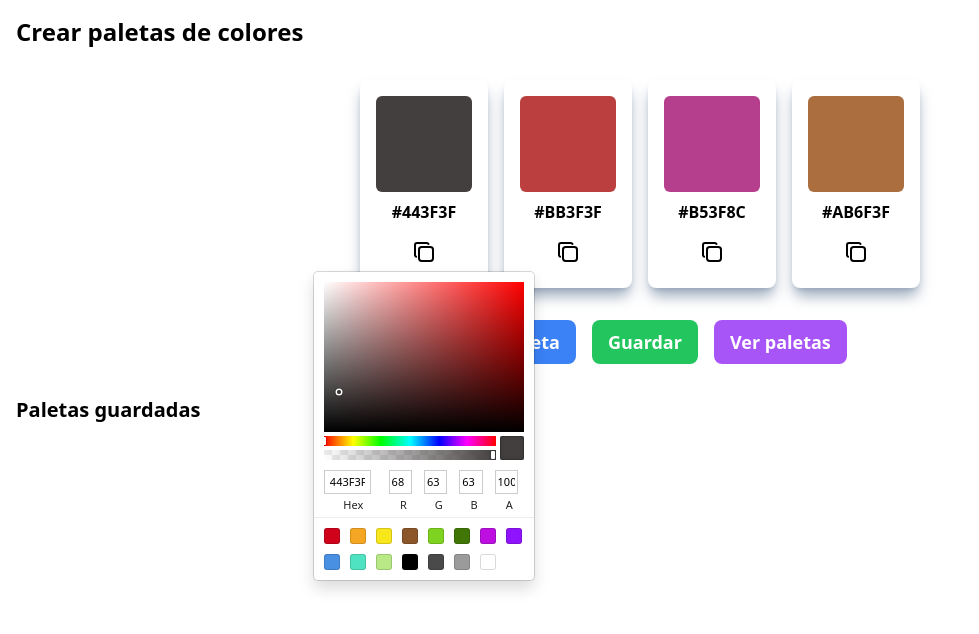
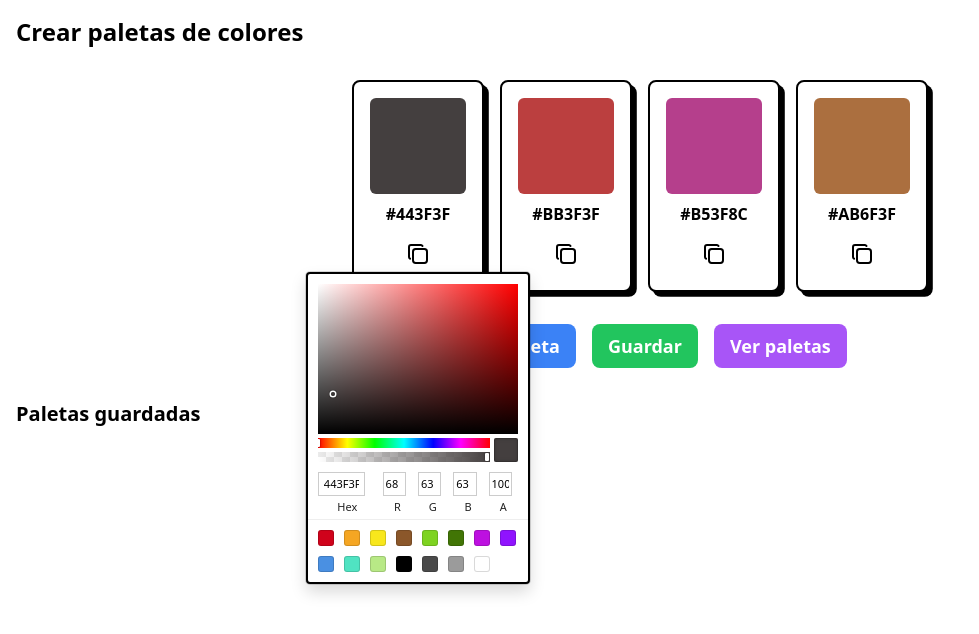
Before and after one commit to DrGomez21/color-generator, a React (Vite) app: page /creator in a window 1280 px wide. Both pictures are taken after a click on the button 424 px from the left and 144 px from the top of the page. Shown: the top 634 px of the page, without its empty margins (0-979 px from the left). Built offline with nearby package versions, Linux system fonts and the light colour scheme.

Commit message:
Se actualizó la UI a un estilo neubrutalism

```diff
--- a/src/components/MuestraColor.tsx
+++ b/src/components/MuestraColor.tsx
@@ -25,8 +25,8 @@ export const MuestraColor = ({ init, onColorChange }: MuestraColorProps) => {
   return (
     <div className='flex flex-col items-center space-y-4'>
       <div
-        className='flex flex-col items-center space-y-2 shadow-lg shadow-slate-400 w-fit h-fit p-4 rounded-lg
-        hover:scale-105 transition duration-100'>
+        className='flex flex-col items-center space-y-2 w-fit h-fit p-4 rounded-lg
+        hover:scale-105 bg-white transition duration-100 border-2 border-black shadow-[.3rem_.3rem_#000000]'>
         <div
           className='flex justify-center items-center w-24 h-24 rounded-md hover:cursor-pointer'
           style={{ backgroundColor: currentColor }}>
@@ -54,7 +54,7 @@ export const MuestraColor = ({ init, onColorChange }: MuestraColorProps) => {
       {showPicker && (
         <div className='absolute top-64' style={{ zIndex: 10 }}>
           <SketchPicker
-            className='shadow-lg shadow-slate-400 rounded-lg'
+            className='border-2 border-black rounded-lg'
             color={currentColor}
             onChange={handleOnChange}
           />
```
